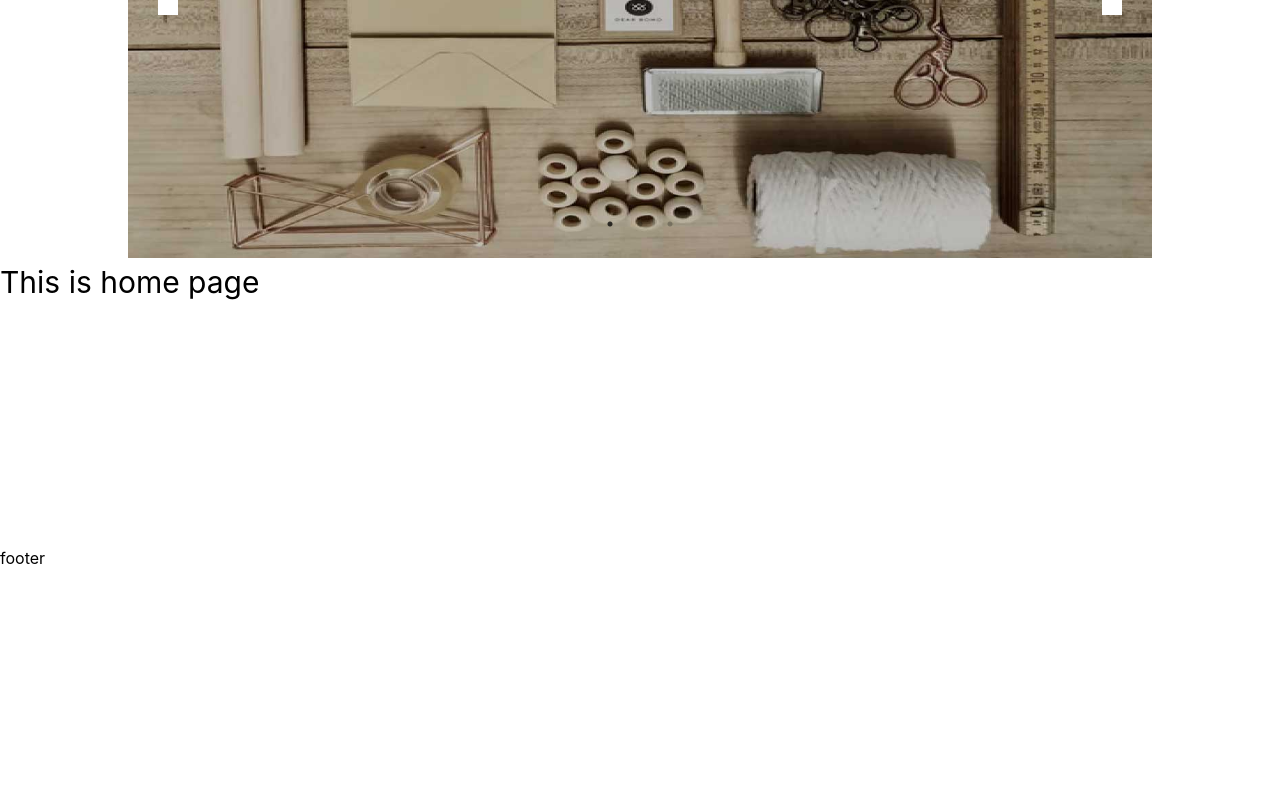
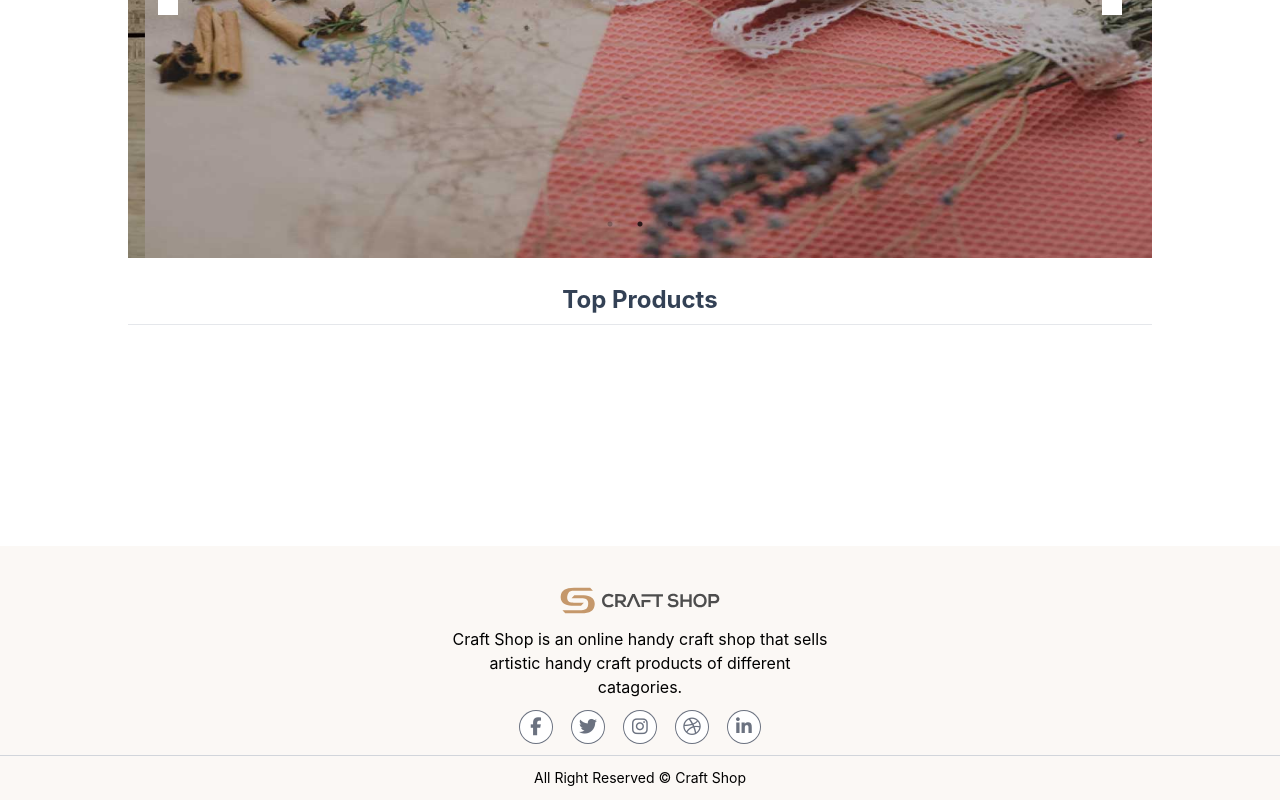
Before and after one commit to MohammadPias/craft-shop-client, a React (Create React App) app: page / in a window 1280 px wide. Shown: the part 447-1247 px from the top of the page. Before the commit the page ends 1017 px from the top, so only its background shows below. Built offline with nearby package versions, Linux system fonts and the light colour scheme.

Commit message:
banner and footer section have been added

```diff
--- a/src/components/Footer/Footer.js
+++ b/src/components/Footer/Footer.js
@@ -1,9 +1,57 @@
 import React from 'react';
+import { Link } from 'react-router-dom';
+import logo from '../../images/logo.svg'
 
 const Footer = () => {
     return (
-        <div>
-            <h1>footer</h1>
+        <div className='bg-secondary min-h-min pt-10'>
+            <div className='container'>
+                <div className="grid grid-cols-1 sm:grid-cols-3 gap-3">
+                    <div className='sm:col-span-3 sm:justify-self-center'>
+                        <img className='w-40 mx-auto' src={logo} alt="" />
+                        <p className='sm:w-1/2 text-center mx-auto my-3 '>Craft Shop is an online handy craft shop that sells artistic handy craft products of different catagories.</p>
+                        <div className="social-icons flex gap-5 justify-center flex-shrink-0">
+                            <div className="flex items-center justify-center social-icon">
+                                <Link to='#'>
+                                    <i className="fa-brands fa-facebook-f "></i>
+                                </Link>
+                            </div>
+                            <div className="flex items-center justify-center social-icon">
+                                <Link to='#'>
+                                    <i class="fa-brands fa-twitter"></i>
+                                </Link>
+                            </div>
+                            <div className="flex items-center justify-center social-icon">
+                                <Link to='#'>
+                                    <i class="fa-brands fa-instagram"></i>
+                                </Link>
+                            </div>
+                            <div className="flex items-center justify-center social-icon">
+                                <Link to='#'>
+                                    <i class="fa-brands fa-dribbble"></i>
+                                </Link>
+                            </div>
+                            <div className="flex items-center justify-center social-icon">
+                                <Link to='#'>
+                                    <i class="fa-brands fa-linkedin-in"></i>
+                                </Link>
+                            </div>
+                        </div>
+                    </div>
+                    <div>
+
+                    </div>
+                    <div>
+
+                    </div>
+                    <div>
+
+                    </div>
+                </div>
+            </div>
+            <h1 className="text-sm text-center py-3 border-t border-gray-300">
+                All Right Reserved &copy; Craft Shop
+            </h1>
         </div>
     );
 };
--- a/src/components/Header/Header.js
+++ b/src/components/Header/Header.js
@@ -1,12 +1,10 @@
 import React from 'react';
-import NavMenu from './NavMenu';
 import TopNav from './TopNav';
 
 const Header = () => {
     return (
         <div>
             <TopNav />
-            <NavMenu />
         </div>
     );
 };
--- a/src/components/Home/Banner/Banner.js
+++ b/src/components/Home/Banner/Banner.js
@@ -9,7 +9,8 @@ const Banner = () => {
     const settings = {
         dots: true,
         infinite: true,
-        speed: 500,
+        speed: 3000,
+        autoplay: true,
         slidesToShow: 1,
         slidesToScroll: 1
     };
--- a/src/components/Home/Home.js
+++ b/src/components/Home/Home.js
@@ -1,11 +1,12 @@
 import React from 'react';
 import Banner from './Banner/Banner';
+import HomeProducts from './HomeProducts/HomeProducts';
 
 const Home = () => {
     return (
         <div className='min-h-screen sm:mt-14'>
             <Banner />
-            <h3 className="text-3xl">This is home page</h3>
+            <HomeProducts />
         </div>
     );
 };
--- /dev/null
+++ b/src/components/Home/HomeProducts/HomeProducts.js
@@ -0,0 +1,13 @@
+import React from 'react';
+
+const HomeProducts = () => {
+    return (
+        <div className='container'>
+            <div className="heading">
+                <h3>Top Products</h3>
+            </div>
+        </div>
+    );
+};
+
+export default HomeProducts;
--- a/src/index.css
+++ b/src/index.css
@@ -6,6 +6,14 @@
 @layer components {
   .container {
     @apply w-4/5 mx-auto
+  }
+
+  .social-icon {
+    @apply w-8 h-8 text-lg text-gray-500 rounded-full bg-white ring-1 ring-gray-500
+  }
+
+  .heading {
+    @apply text-2xl font-bold text-center text-slate-700 mt-3 py-2 border-b border-gray-200
   }
 }
 
```
